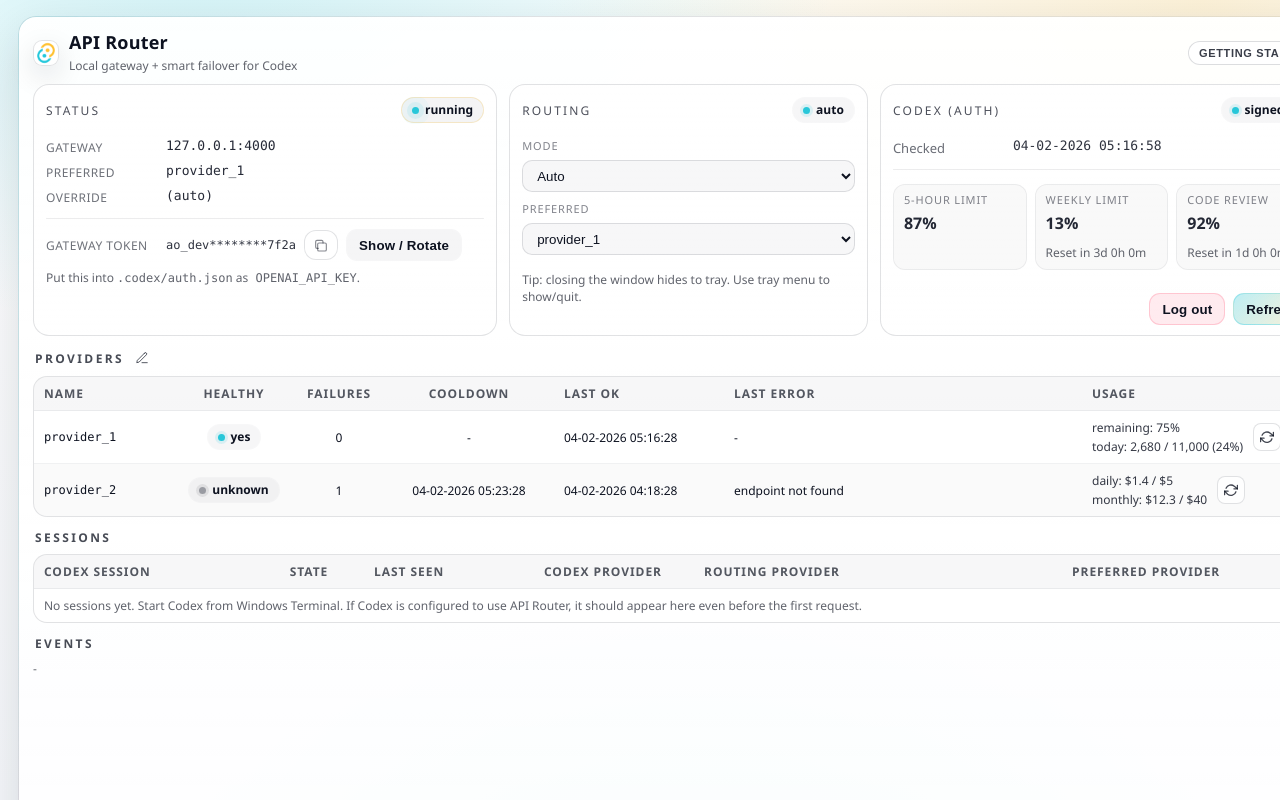
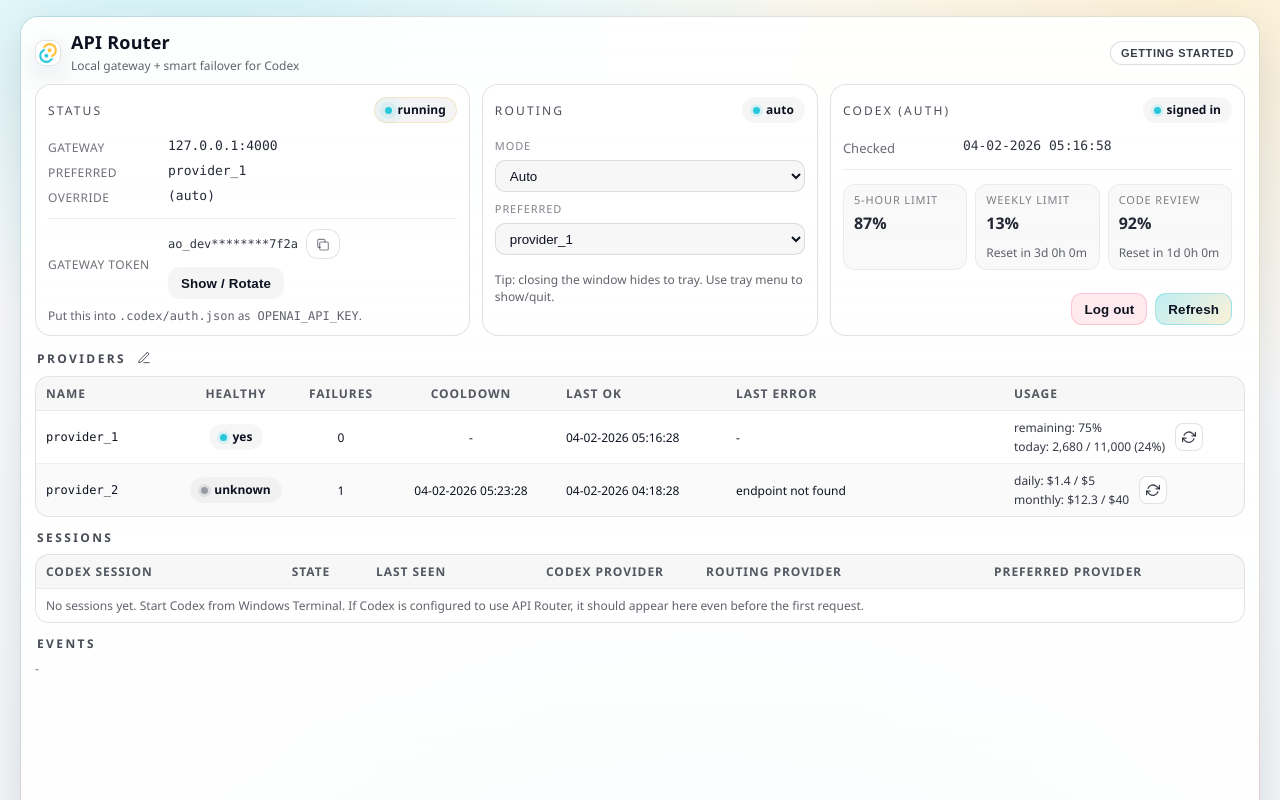
Before and after one commit to yiyousiow000814/API-Router, a React (Vite) app: page / in a window 1280 px wide. Built offline with nearby package versions, Linux system fonts and the light colour scheme.

Commit message:
Revert "fix: increase ui min size"
This reverts commit 99efbb14c6d516843952c444969cba6781fb0568.

```diff
--- a/src/ui/App.css
+++ b/src/ui/App.css
@@ -18,9 +18,9 @@
 }
 
 .aoShell {
-  width: min(1320px, 100%);
-  min-width: 1320px;
-  min-height: 900px;
+  width: min(1240px, 100%);
+  min-width: 1120px;
+  min-height: 820px;
   margin: 0 auto;
   padding: 14px 14px 12px;
   border: 1px solid var(--ao-line);
```
